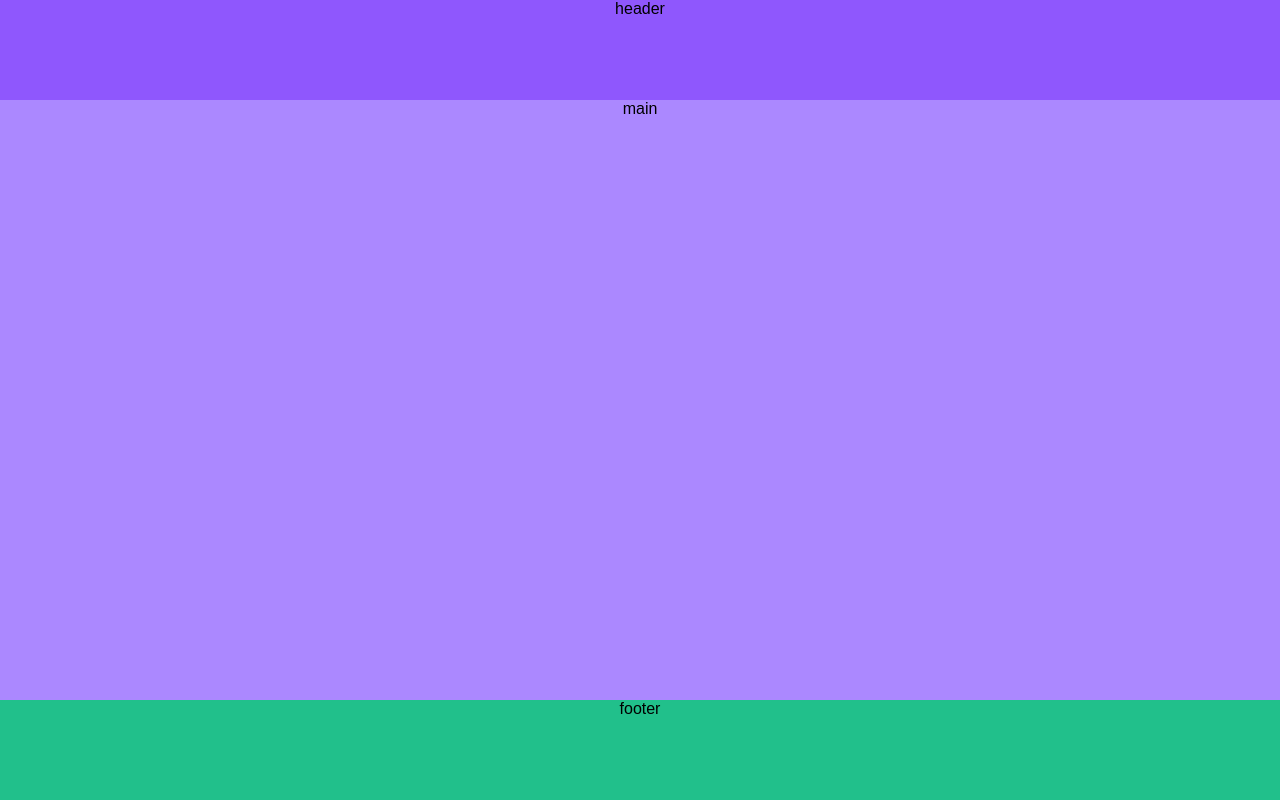
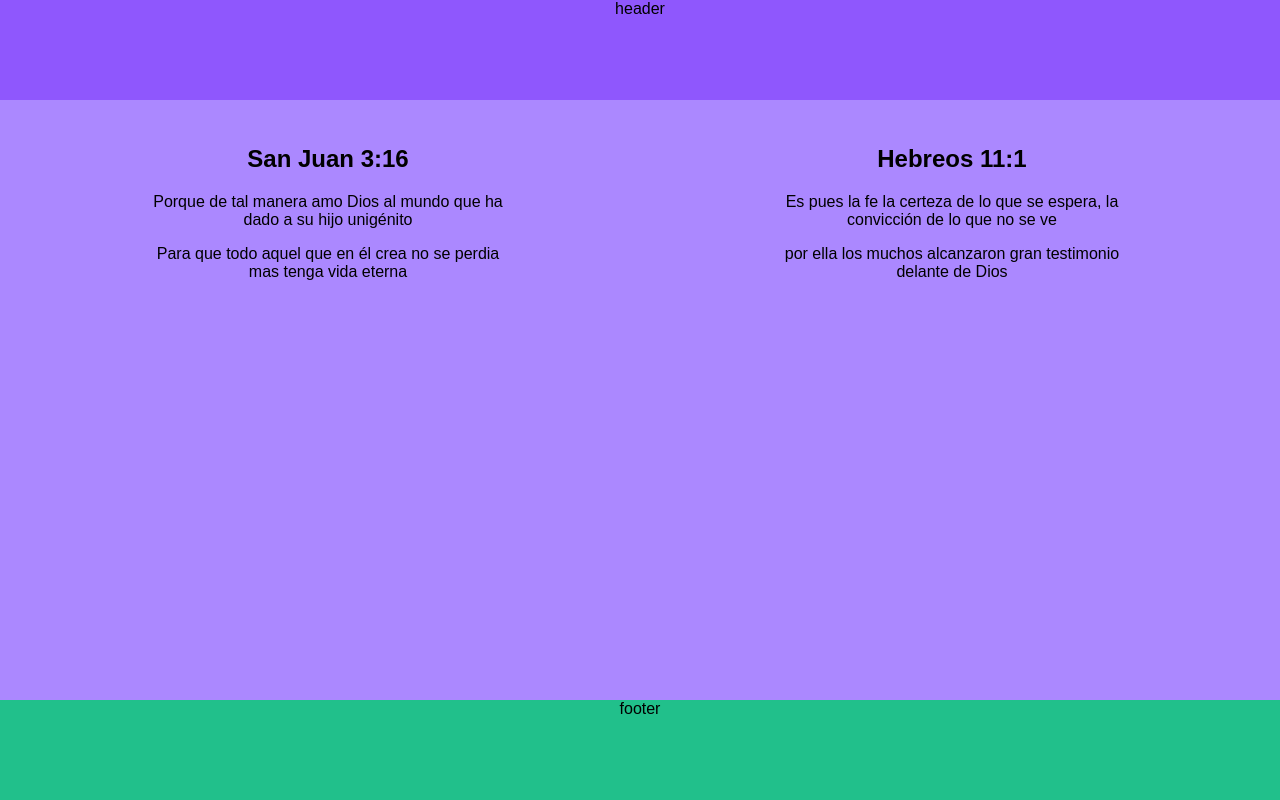
Before and after one commit to editox/twomessage, a plain HTML site: page index.html in a window 1280 px wide. Drawn offline with Linux system fonts and the light colour scheme.

Commit message:
avance del contenido

```diff
--- a/css/style.css
+++ b/css/style.css
@@ -20,10 +20,24 @@ body {
     grid-area: header;
     background-color: #8f57fd;
 }
+
+
 .main {
     grid-area: main;
     background-color: #AB88FF;
 }
+.main .messages {
+    display: flex;
+    justify-content: space-between;
+    margin: auto;
+    width: 80%;
+
+}
+.main .message-container {
+  width: 350px;
+  padding: 25px;
+}
+
 .footer {
     grid-area: footer;
     background-color: #21c08b;
--- a/index.html
+++ b/index.html
@@ -10,8 +10,19 @@
     <section class="container">
         <header class="header">header
         </header>
-        <main class="main">main
-
+        <main class="main">
+            <div class="messages">
+                <div class="message-container">
+                    <h2>San Juan 3:16</h2>
+                    <p>Porque de tal manera amo Dios al mundo que ha dado a su hijo unigénito</p>
+                    <p>Para que todo aquel que en él crea no se perdia mas tenga vida eterna</p>
+                </div>
+                <div class="message-container">
+                    <h2>Hebreos 11:1</h2>
+                    <p>Es pues la fe la certeza de lo que se espera, la convicción de lo que no se ve</p>
+                    <p>por ella los muchos alcanzaron gran testimonio delante de Dios</p>
+                </div>
+            </div>
         </main>
         <footer class="footer">footer
 
```
